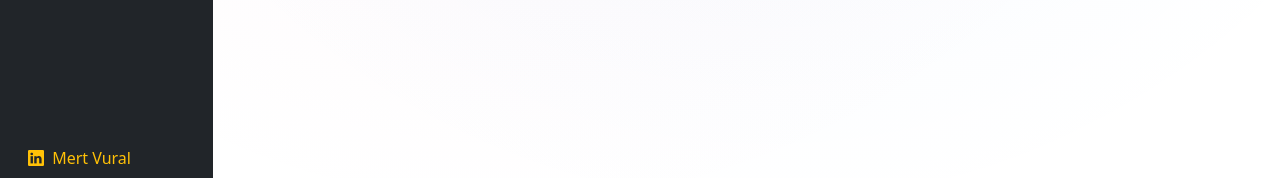
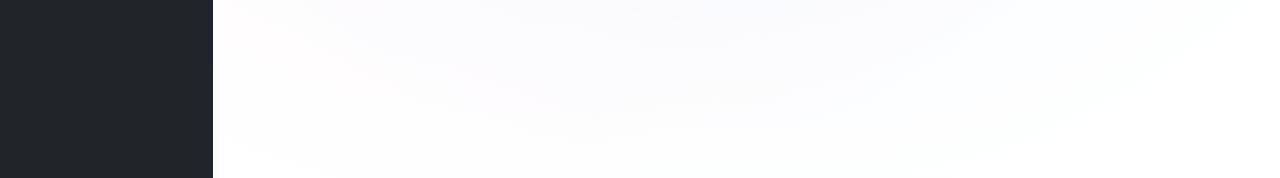
Before and after one commit to mertvural/EstateApp, a Vue app: page / in a window 1280 px wide. Shown: the part 699-877 px from the top of the page. Built offline with nearby package versions, Linux system fonts and the light colour scheme.

Commit message:
add css animation

```diff
--- a/src/assets/global.css
+++ b/src/assets/global.css
@@ -8,6 +8,18 @@ tr.disabled {opacity: .4;}
 ::-webkit-scrollbar {width: 10px;height:5px;background: #ccc}
 ::-webkit-scrollbar-thumb {background: var(--bs-warning);border-radius: 5px;box-shadow: 50px 0 var(--bs-warning)}
 .v-select {background-color: var(--bs-body-bg)}
+.user {font-size: 14px;position: fixed;bottom: 10px;left:30px; overflow: hidden;max-width: max-content;
+border-right: .15em solid var(--bs-warning);white-space: nowrap;margin: 0 auto;letter-spacing: .15em;animation: typing 30s steps(40, end),blink-caret 1s step-end infinite;}
+@keyframes typing {
+from { width: 0 }
+to { width: 100% }
+}
+
+/* The typewriter cursor effect */
+@keyframes blink-caret {
+from, to { border-color: transparent }
+50% { border-color: var(--bs-warning); }
+}
 @media (max-width:767px) {
     nav > div.min-vh-100 {min-height: auto !important;}
     html {font-size: 14px;}
--- a/src/components/Menu.vue
+++ b/src/components/Menu.vue
@@ -19,7 +19,7 @@
                     Randevu Oluştur</router-link>
             </li>
         </ul>
-        <a href="https://www.linkedin.com/in/mert-vural-b8080563/" class="d-none d-md-block text-warning text-decoration-none d-flex align-items-center" target="_blank">
+        <a href="https://www.linkedin.com/in/mert-vural-b8080563/" class="user d-none d-md-block text-warning text-decoration-none d-flex align-items-center" target="_blank">
             <i class="bi bi-linkedin pe-1"></i>
             Mert Vural
         </a>
```
